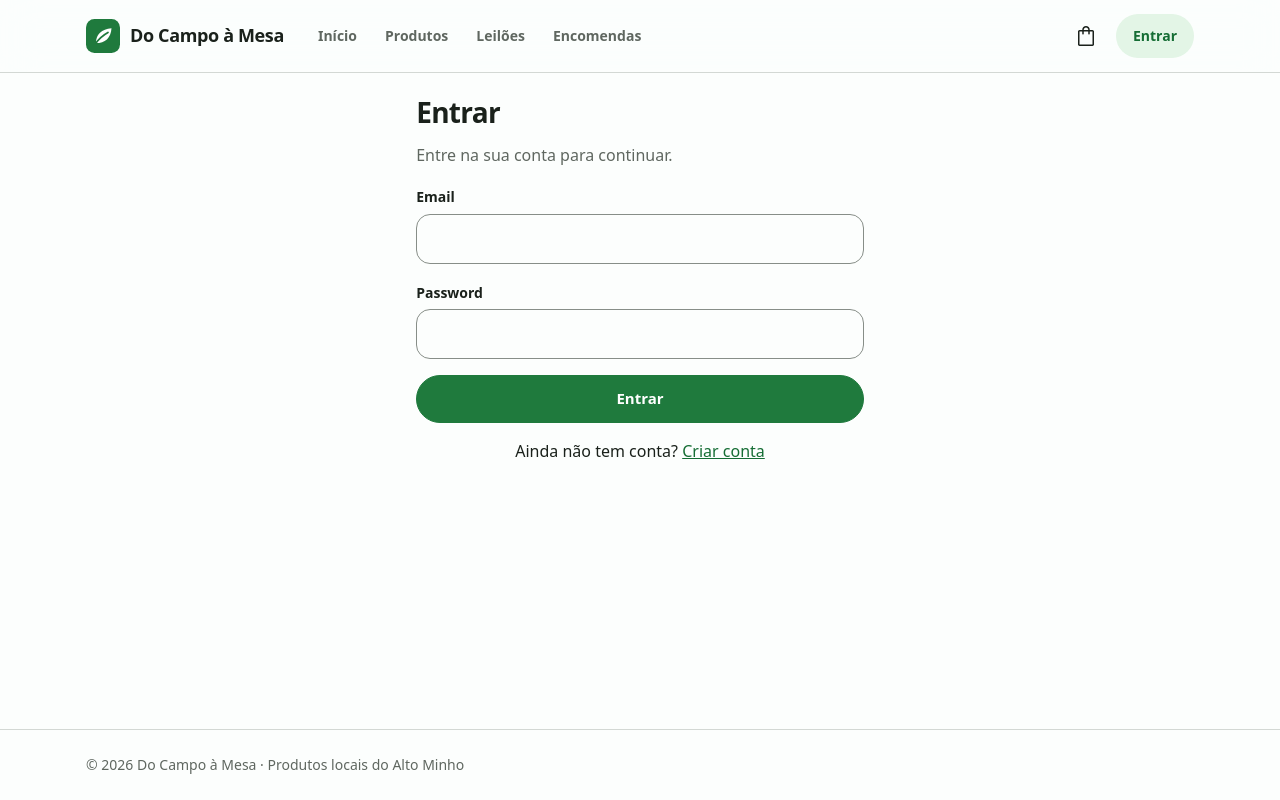
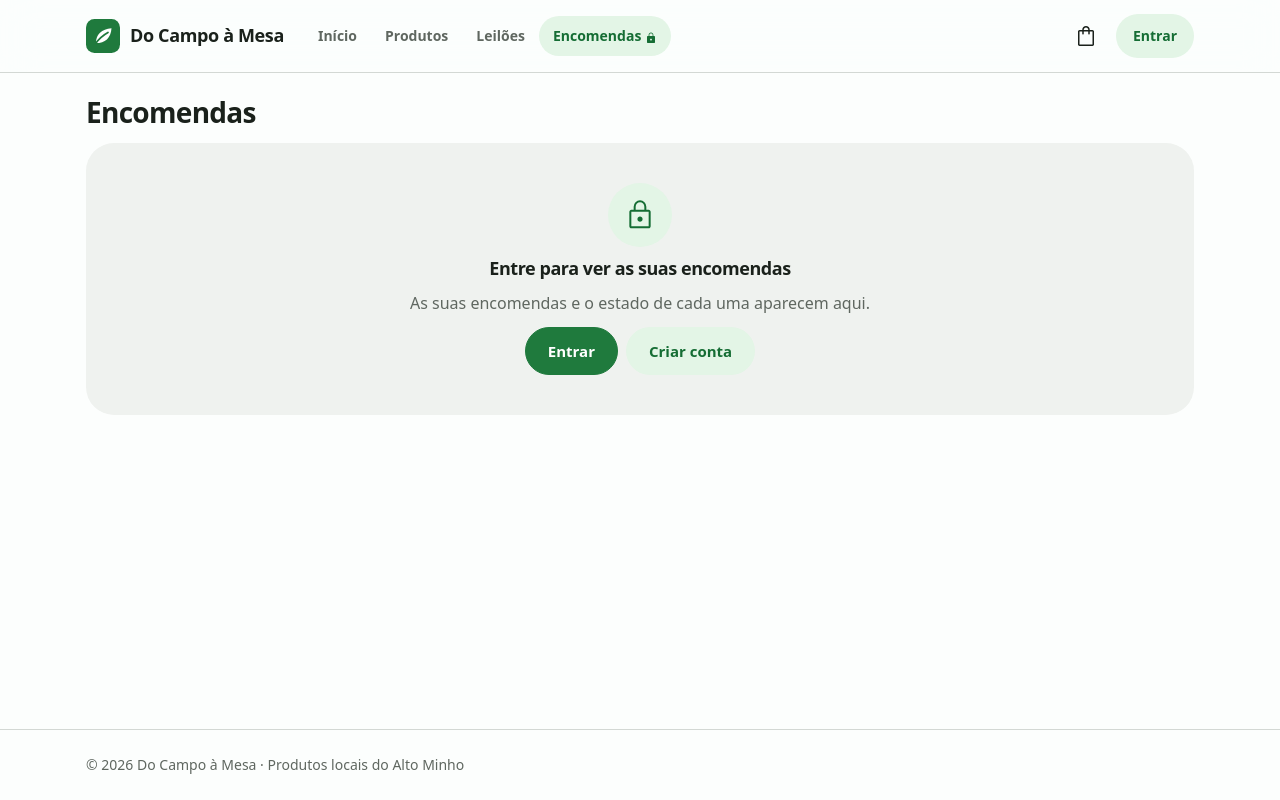
Before and after one commit to maiatoscastor/do-campo-a-mesa, a React (Vite) app in the folder web/: page /encomendas in a window 1280 px wide. Before the commit this address led to /entrar. Built offline with nearby package versions, Linux system fonts and the light colour scheme; no server answers.

Commit message:
Páginas que exigem conta com mensagem e cadeado na navegação

```diff
--- a/web/src/components/Cabecalho.jsx
+++ b/web/src/components/Cabecalho.jsx
@@ -1,5 +1,6 @@
 import { Link, NavLink } from 'react-router';
 import Icone from './Icone.jsx';
+import MarcaFechada from './MarcaFechada.jsx';
 import { useSessao } from '../hooks/useSessao.js';
 import { DESTINOS } from '../navegacao.js';
 
@@ -30,7 +31,7 @@ export default function Cabecalho() {
 
         <nav className="d-none d-lg-block" aria-label="Navegação principal">
           <ul className="nav nav-pills">
-            {ligacoes.map(({ nome, caminho }) => (
+            {ligacoes.map(({ nome, caminho, fechado }) => (
               <li className="nav-item" key={caminho}>
                 {/* O NavLink marca a página atual sozinho (classe active e aria-current).
                     O end faz com que o Início só fique marcado no endereço "/" exato. */}
@@ -40,6 +41,9 @@ export default function Cabecalho() {
                   end={caminho === '/'}
                 >
                   {nome}
+                  {fechado && !utilizador && (
+                    <MarcaFechada className="cabecalho-fechado" />
+                  )}
                 </NavLink>
               </li>
             ))}
@@ -66,7 +70,11 @@ export default function Cabecalho() {
               </span>
             </NavLink>
           ) : (
-            <Link className="btn btn-suave btn-sm botao-entrar" to="/entrar">
+            <Link
+              className="btn btn-suave btn-sm botao-entrar"
+              to="/entrar"
+              viewTransition
+            >
               Entrar
             </Link>
           )}
--- /dev/null
+++ b/web/src/components/MarcaFechada.jsx
@@ -0,0 +1,12 @@
+import Icone from './Icone.jsx';
+
+// Cadeado pequeno ao lado de um destino que exige conta. O destino continua visível e clicável: a
+// marca só avisa. O texto escondido diz o mesmo a quem usa um leitor de ecrã.
+export default function MarcaFechada({ className }) {
+  return (
+    <span className={className}>
+      <Icone nome="cadeado" cheio tamanho={12} />
+      <span className="visually-hidden"> (exige conta)</span>
+    </span>
+  );
+}
--- a/web/src/components/NavegacaoInferior.jsx
+++ b/web/src/components/NavegacaoInferior.jsx
@@ -1,17 +1,21 @@
 import { NavLink } from 'react-router';
 import Icone from './Icone.jsx';
+import MarcaFechada from './MarcaFechada.jsx';
+import { useSessao } from '../hooks/useSessao.js';
 import { DESTINOS } from '../navegacao.js';
 
 // Barra de navegação fixa no fundo do ecrã, ao alcance do polegar. Só aparece no telemóvel e no
 // tablet: a partir do computador (lg, 1024 px), a navegação passa para o cabeçalho.
 export default function NavegacaoInferior() {
+  const { utilizador } = useSessao();
+
   return (
     <nav
       className="navegacao-inferior fixed-bottom d-lg-none"
       aria-label="Navegação principal"
     >
       <ul className="navegacao-inferior-lista">
-        {DESTINOS.map(({ nome, caminho, icone }) => (
+        {DESTINOS.map(({ nome, caminho, icone, fechado }) => (
           <li key={caminho}>
             <NavLink
               className="navegacao-inferior-item"
@@ -22,6 +26,9 @@ export default function NavegacaoInferior() {
                 <>
                   <span className="navegacao-inferior-icone">
                     <Icone nome={icone} cheio={isActive} />
+                    {fechado && !utilizador && (
+                      <MarcaFechada className="navegacao-inferior-fechado" />
+                    )}
                   </span>
                   {nome}
                 </>
--- a/web/src/components/RotaProtegida.jsx
+++ b/web/src/components/RotaProtegida.jsx
@@ -1,16 +1,51 @@
 import { Link, Navigate, Outlet, useLocation } from 'react-router';
+import EstadoVazio from './EstadoVazio.jsx';
 import { useSessao } from '../hooks/useSessao.js';
 
 // Envolve as páginas que exigem sessão e, se forem indicados, um destes papéis. Serve para mostrar a
 // página certa a cada pessoa: quem protege os dados a sério é a API, que valida cada pedido.
-export default function RotaProtegida({ papeis }) {
+//
+// Com a prop "fechada", um visitante fica na página e vê uma mensagem com as ligações para entrar,
+// em vez de ser atirado para o formulário sem explicação. Sem ela, segue diretamente para a entrada.
+export default function RotaProtegida({ papeis, fechada }) {
   const { utilizador } = useSessao();
   const { pathname, search } = useLocation();
+  // Guarda a página pedida, para voltar a ela depois de entrar
+  const depois = { depois: pathname + search };
 
   if (!utilizador) {
-    // Guarda a página pedida, para voltar a ela depois de entrar
+    if (!fechada) {
+      return <Navigate to="/entrar" replace state={depois} />;
+    }
     return (
-      <Navigate to="/entrar" replace state={{ depois: pathname + search }} />
+      <>
+        <title>{`${fechada.pagina} · Do Campo à Mesa`}</title>
+        <h1 className="mb-3">{fechada.pagina}</h1>
+        <EstadoVazio
+          icone="cadeado"
+          titulo={fechada.titulo}
+          texto={fechada.texto}
+        >
+          <div className="d-flex flex-wrap justify-content-center gap-2">
+            <Link
+              className="btn btn-primary"
+              to="/entrar"
+              state={depois}
+              viewTransition
+            >
+              Entrar
+            </Link>
+            <Link
+              className="btn btn-suave"
+              to="/registar"
+              state={depois}
+              viewTransition
+            >
+              Criar conta
+            </Link>
+          </div>
+        </EstadoVazio>
+      </>
     );
   }
 
--- a/web/src/navegacao.js
+++ b/web/src/navegacao.js
@@ -1,9 +1,14 @@
 // Destinos da navegação principal, partilhados pelo cabeçalho (computador) e pela barra inferior
-// (telemóvel).
+// (telemóvel). "fechado" marca o que exige conta: o destino aparece na mesma, com um cadeado.
 export const DESTINOS = [
   { nome: 'Início', caminho: '/', icone: 'inicio' },
   { nome: 'Produtos', caminho: '/produtos', icone: 'produtos' },
   { nome: 'Leilões', caminho: '/leiloes', icone: 'leiloes' },
   { nome: 'Carrinho', caminho: '/carrinho', icone: 'carrinho' },
-  { nome: 'Encomendas', caminho: '/encomendas', icone: 'encomendas' },
+  {
+    nome: 'Encomendas',
+    caminho: '/encomendas',
+    icone: 'encomendas',
+    fechado: true,
+  },
 ];
--- a/web/src/rotas.jsx
+++ b/web/src/rotas.jsx
@@ -13,8 +13,22 @@ import Produtos from './pages/Produtos.jsx';
 import Registar from './pages/Registar.jsx';
 import ValidarProdutores from './pages/ValidarProdutores.jsx';
 
+// O que um visitante vê nas páginas que exigem conta
+const ENCOMENDAS_FECHADAS = {
+  pagina: 'Encomendas',
+  titulo: 'Entre para ver as suas encomendas',
+  texto: 'As suas encomendas e o estado de cada uma aparecem aqui.',
+};
+
+const CONTA_FECHADA = {
+  pagina: 'A minha conta',
+  titulo: 'Entre na sua conta',
+  texto: 'Os seus dados aparecem aqui.',
+};
+
 // As páginas da aplicação. O App é a estrutura comum (cabeçalho, navegação e rodapé), e a página
 // de cada endereço aparece no lugar do <Outlet /> dele. O "*" apanha os endereços que não existem.
+// Aberto a todos: início, produtos, leilões e carrinho. Encomendar e licitar é que exigem conta.
 export const router = createBrowserRouter([
   {
     path: '/',
@@ -32,12 +46,12 @@ export const router = createBrowserRouter([
           { path: 'entrar', element: <Entrar /> },
           { path: 'registar', element: <Registar /> },
           {
-            // Páginas que exigem sessão iniciada
-            element: <RotaProtegida />,
-            children: [
-              { path: 'encomendas', element: <Encomendas /> },
-              { path: 'conta', element: <Conta /> },
-            ],
+            element: <RotaProtegida fechada={ENCOMENDAS_FECHADAS} />,
+            children: [{ path: 'encomendas', element: <Encomendas /> }],
+          },
+          {
+            element: <RotaProtegida fechada={CONTA_FECHADA} />,
+            children: [{ path: 'conta', element: <Conta /> }],
           },
           {
             element: <RotaProtegida papeis={['admin']} />,
--- a/web/src/styles/_cabecalho.scss
+++ b/web/src/styles/_cabecalho.scss
@@ -36,6 +36,12 @@
 // Ligações da navegação: fundo suave ao passar o rato (a página atual já tem o fundo verde)
 .cabecalho .nav-link:not(.active):hover {
   background-color: var(--bs-secondary-bg);
+}
+
+// Cadeado ao lado do nome de um destino que exige conta
+.cabecalho-fechado {
+  margin-left: 0.25rem;
+  vertical-align: -0.0625rem;
 }
 
 // Botão redondo só com ícone, com 44 px: o tamanho mínimo recomendado para tocar com o dedo
--- a/web/src/styles/_navegacao-inferior.scss
+++ b/web/src/styles/_navegacao-inferior.scss
@@ -45,11 +45,26 @@ $altura: 4.25rem; // 68 px
 }
 
 .navegacao-inferior-icone {
+  position: relative;
   display: grid;
   place-items: center;
   width: 3.5rem;
   height: 1.875rem;
   border-radius: var(--bs-border-radius-pill);
+}
+
+// Cadeado de um destino que exige conta, no canto do ícone, com fundo para se destacar do desenho
+.navegacao-inferior-fechado {
+  position: absolute;
+  top: -0.125rem;
+  right: 0.5rem;
+  display: grid;
+  place-items: center;
+  width: 1.0625rem;
+  height: 1.0625rem;
+  border-radius: 50%;
+  background-color: var(--bs-body-bg);
+  color: var(--bs-body-color);
 }
 
 // O conteúdo e o rodapé não podem ficar escondidos atrás da barra. O espaço fica dentro do
```
